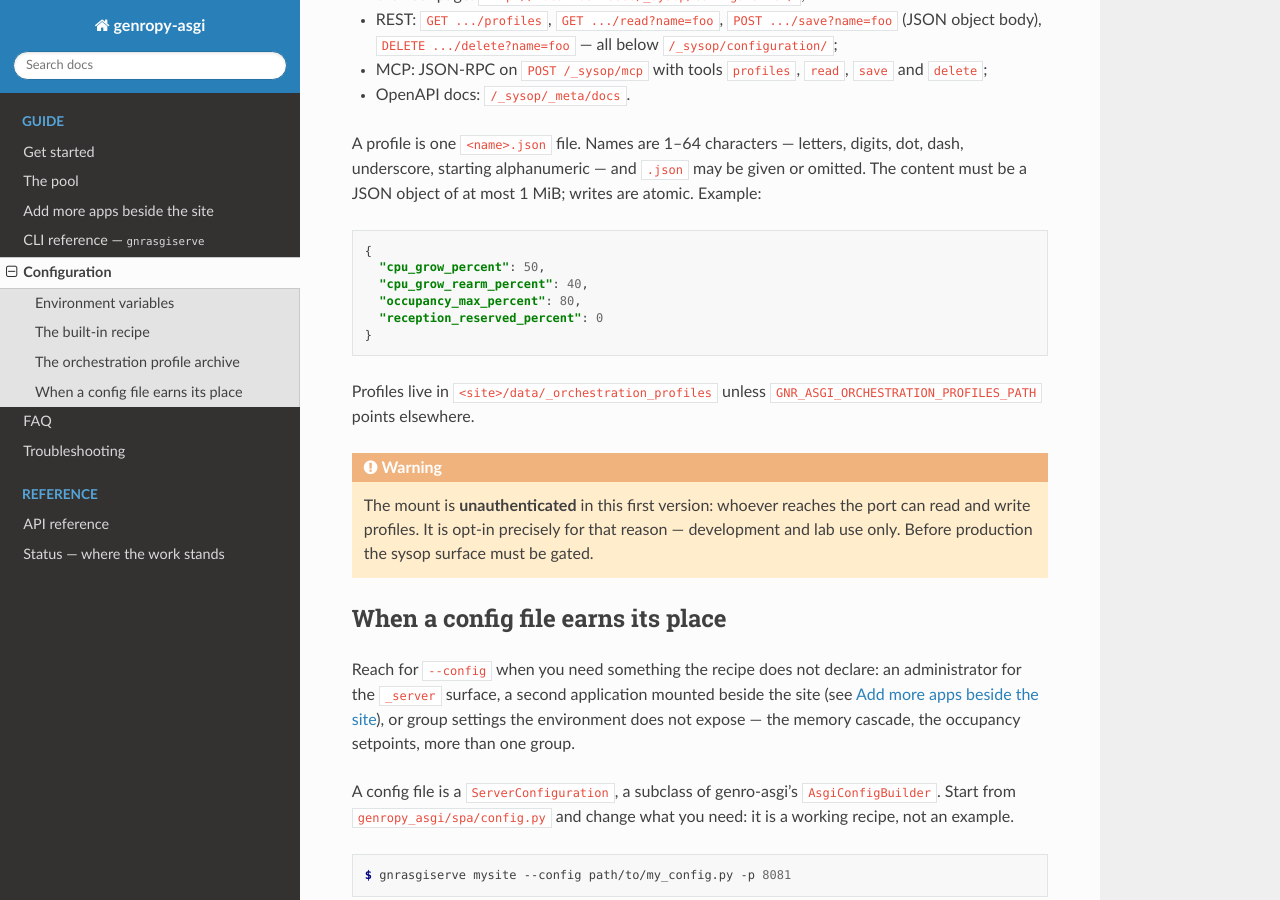
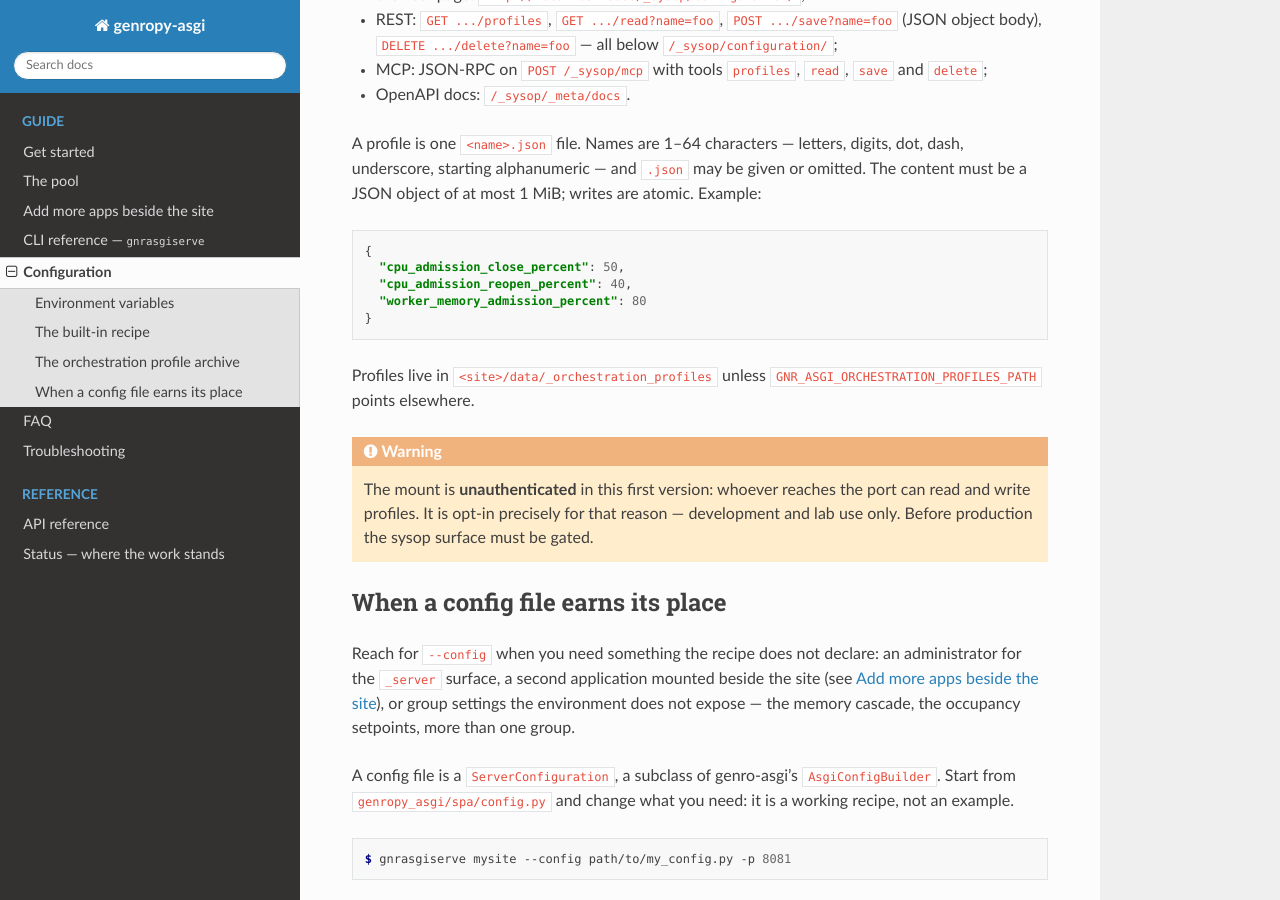
Before and after one commit to genropy/genropy-asgi, a Sphinx documentation site: the page built from docs/configuration.rst, in a window 1280 px wide and 900 px high, scrolled down 1715 px. Built offline with Sphinx 7.4.7 and the Read the Docs theme 3.1.0, drawn with Linux system fonts in a browser that asks for light colours.

Commit message:
chore: release 0.4.0 on genro-asgi 0.38
The core renamed the CPU policy setpoints in 0.38 (admission close/reopen,
memory admission) and dropped the reception reserve; the docs example
follows. The pin moves to >=0.38.0,<0.39. No source change: the recipe
and the worker were already migrated for 0.36 and the suite passes
unchanged against 0.38.

```diff
--- a/docs/configuration.rst
+++ b/docs/configuration.rst
@@ -124,10 +124,9 @@ are atomic. Example:
 .. code-block:: json
 
    {
-     "cpu_grow_percent": 50,
-     "cpu_grow_rearm_percent": 40,
-     "occupancy_max_percent": 80,
-     "reception_reserved_percent": 0
+     "cpu_admission_close_percent": 50,
+     "cpu_admission_reopen_percent": 40,
+     "worker_memory_admission_percent": 80
    }
 
 Profiles live in ``<site>/data/_orchestration_profiles`` unless
--- a/pyproject.toml
+++ b/pyproject.toml
@@ -4,7 +4,7 @@ build-backend = "hatchling.build"
 
 [project]
 name = "genropy-asgi"
-version = "0.3.0"
+version = "0.4.0"
 description = "Daemon-less commander/worker model serving GenroPy legacy sites on top of genro-asgi"
 readme = "README.md"
 requires-python = ">=3.11"
@@ -26,7 +26,7 @@ classifiers = [
 ]
 
 dependencies = [
-    "genro-asgi>=0.36.0,<0.37",
+    "genro-asgi>=0.38.0,<0.39",
 ]
 
 [project.optional-dependencies]
--- a/src/genropy_asgi/__init__.py
+++ b/src/genropy_asgi/__init__.py
@@ -17,4 +17,4 @@ GenroPy-specific bridge on top of it. Three submodules, the only ``gnr.*``-aware
   ``gnr.web.daemon`` (entry-point ``gnr.web:daemon``), replacing the register daemon.
 """
 
-__version__ = "0.3.0"
+__version__ = "0.4.0"
```
